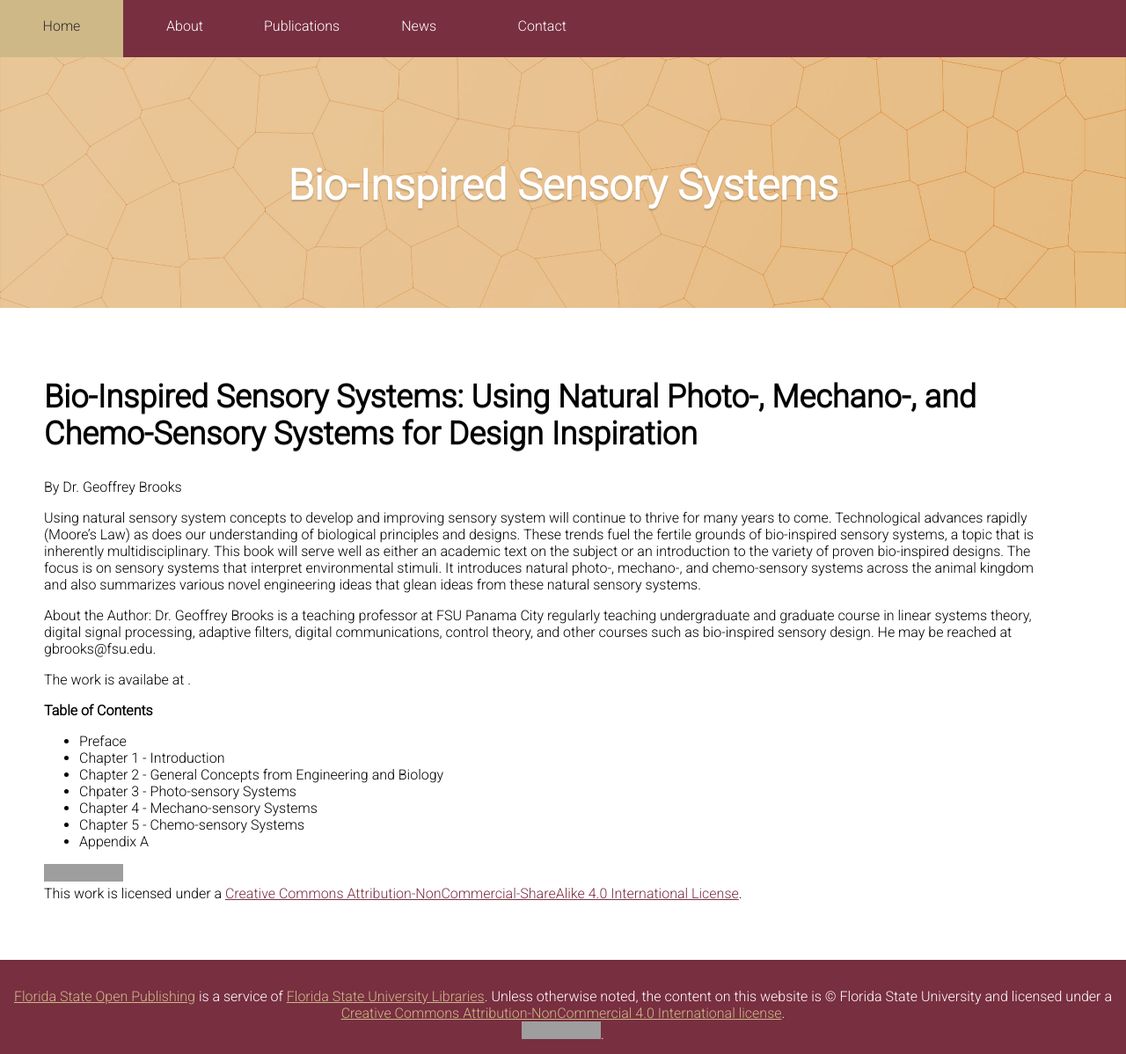
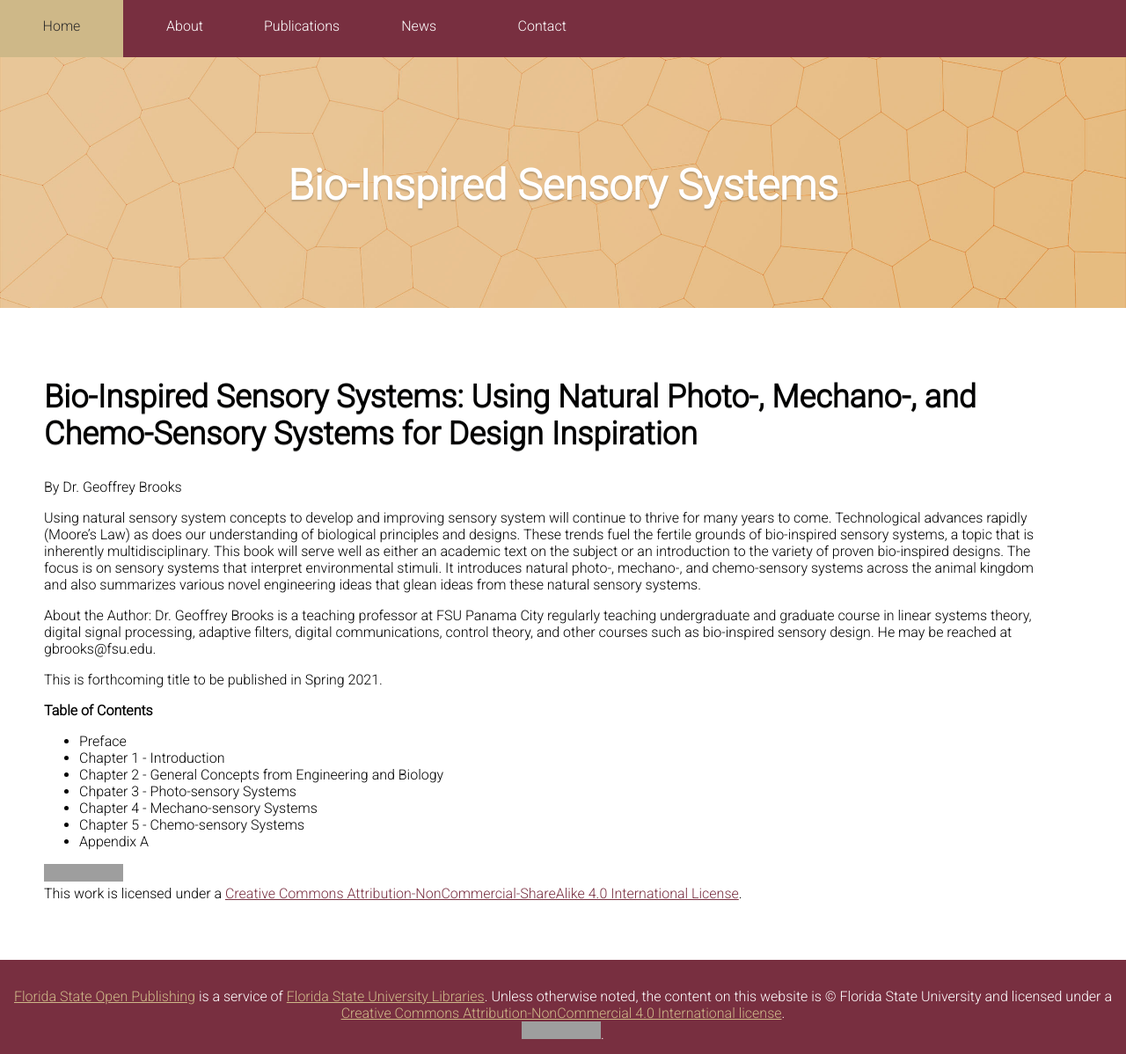
Before and after one commit to fsulibpub/fsulibpub.github.io, a Jekyll site: the page built from _books-oer/BioSenSys.md, in a window 1280 px wide and 1198 px high. Shown: the whole window at 88% size. Built offline with Jekyll 4.4.1, drawn with Linux system fonts in a browser that asks for light colours; grey boxes are pictures that could not be loaded.

Commit message:
Update BioSenSys.md

```diff
--- a/_books-oer/BioSenSys.md
+++ b/_books-oer/BioSenSys.md
@@ -16,7 +16,7 @@ About the Author:
 Dr. Geoffrey Brooks is a teaching professor at FSU Panama City regularly teaching undergraduate and graduate course in linear systems theory, digital signal processing, adaptive filters, digital communications, control theory, and other courses such as bio-inspired sensory design.  He may be reached at gbrooks@fsu.edu.
 
 
-The work is availabe at []().
+This is forthcoming title to be published in Spring 2021.
 
 
 **Table of Contents**
```
Also changed, not shown: other parts of _books-oer/BioSenSys.md (+1 -1 lines).
